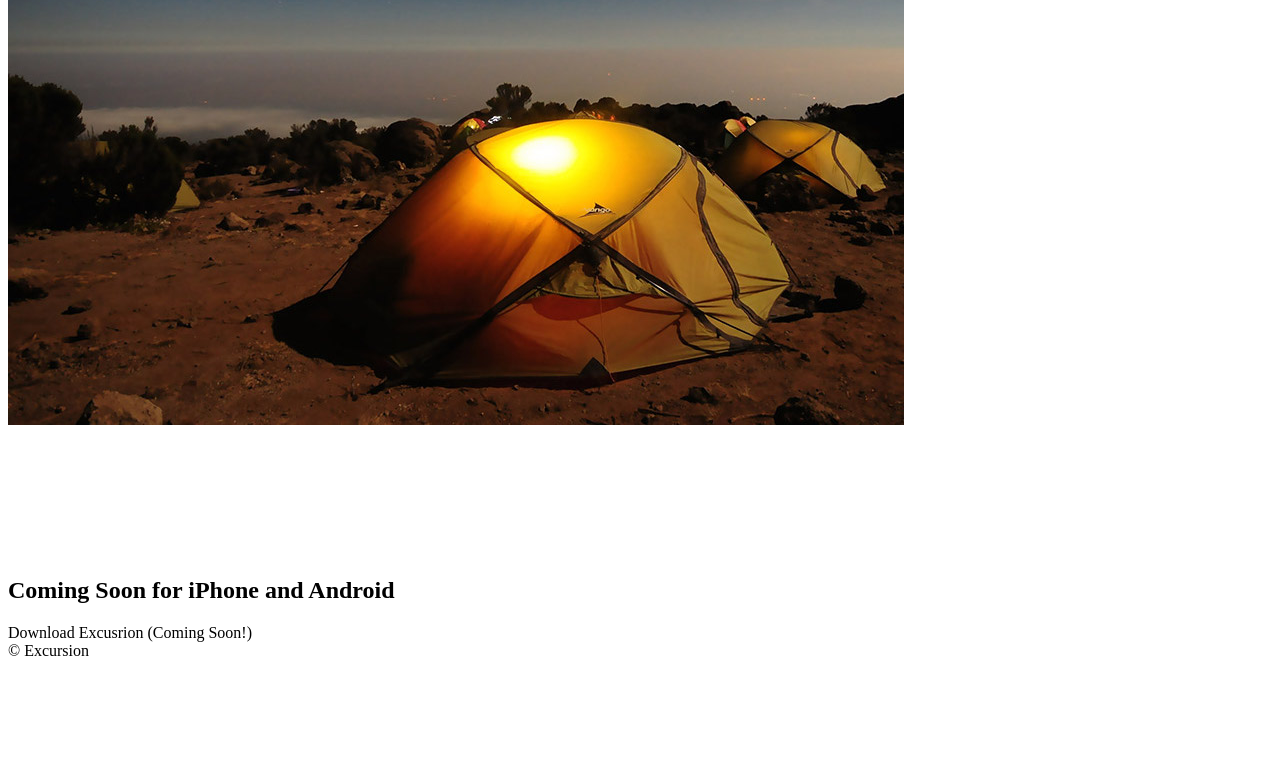
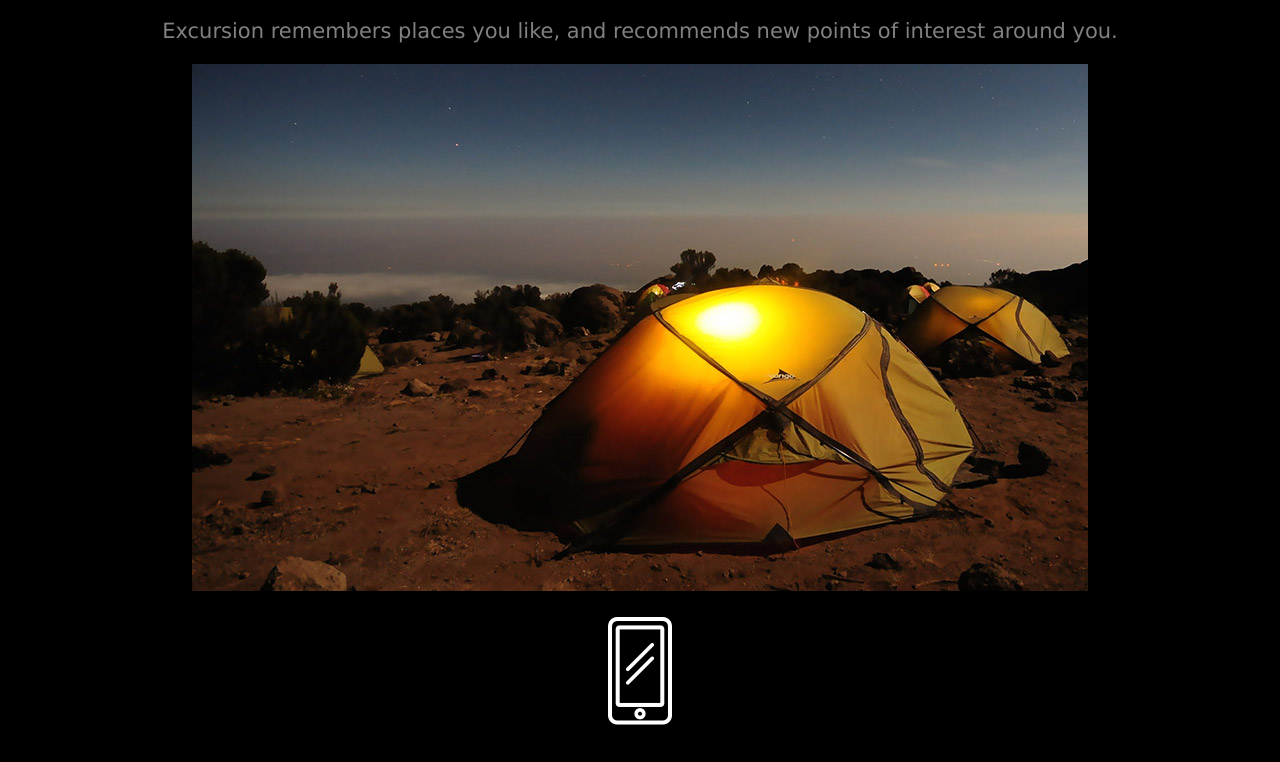
Before and after one commit to SMincey/Excursion, a plain HTML site: page index.html in a window 1280 px wide. Shown: the part 437-1199 px from the top of the page. Before the commit the page ends 1105 px from the top, so only its background shows below. Drawn offline with Linux system fonts and the light colour scheme; files whose address does not match are found by name.

Commit message:
fixed css link

```diff
--- a/index.html
+++ b/index.html
@@ -3,7 +3,7 @@
   <head>
     <meta charset="utf-8">
     <title>Excursion</title>
-    <link href="./resources/css/index.css" type="text/css" rel="stylesheet">
+    <link href="./resources/css/style.css" type="text/css" rel="stylesheet">
   </head>
   <body>
     <h1> Discover hidden places in the world around you </h1>
```
